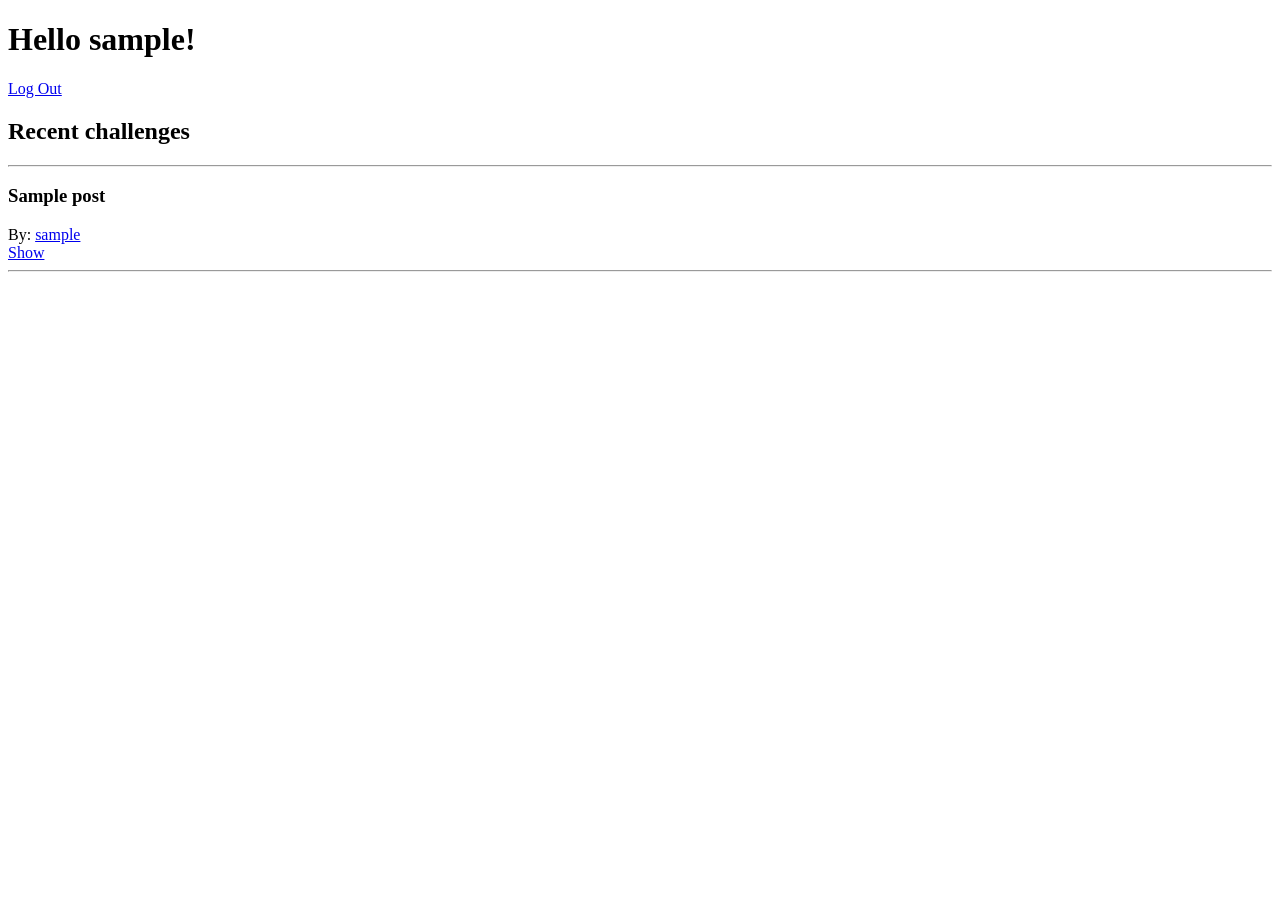
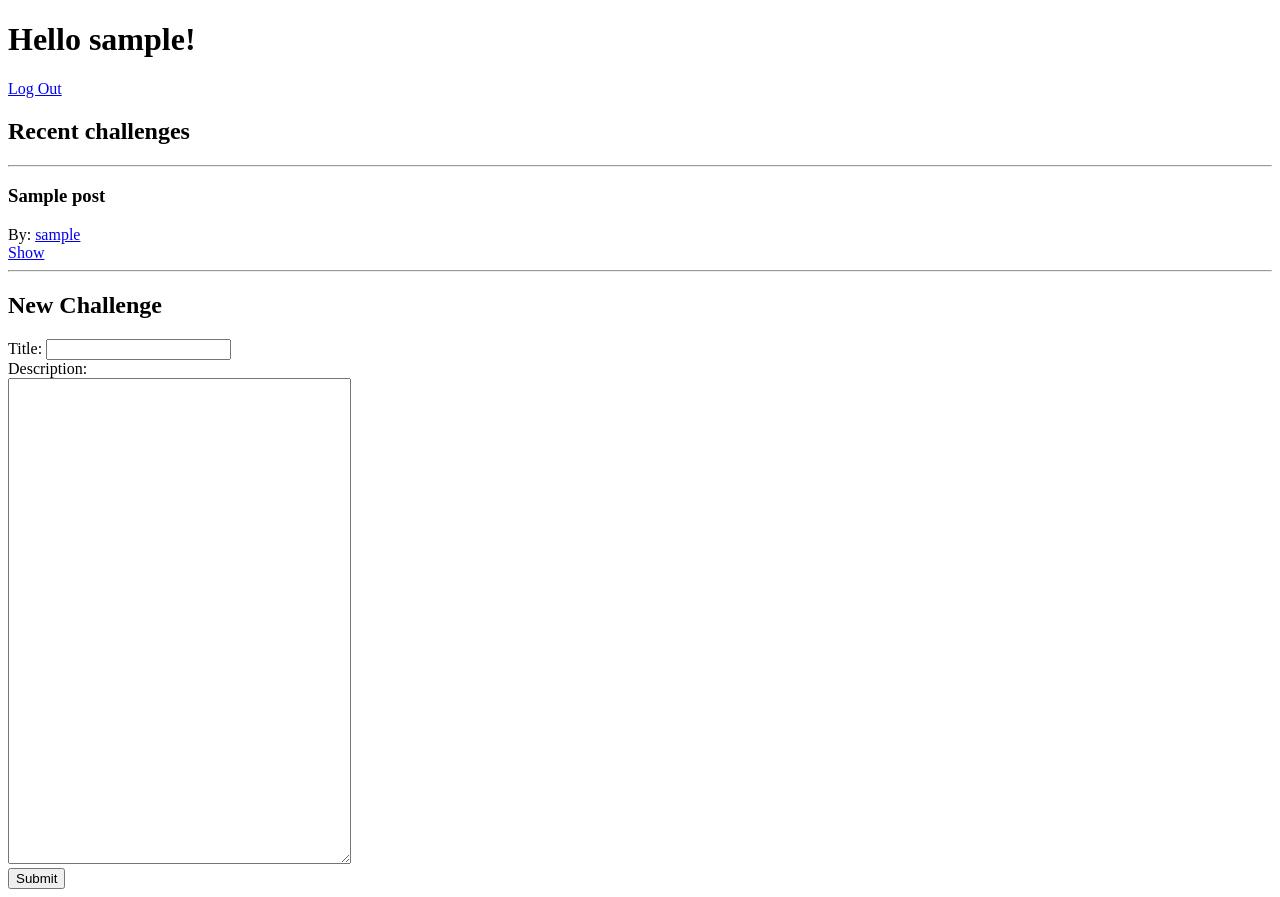
Before and after one commit to osmukkaHY/codegolf, a Flask app: template templates/index.html in a window 1280 px wide. Before the commit the page ends 272 px from the top, so only its background shows below. Run offline with Flask 3, Linux system fonts and the light colour scheme; the visitor is signed in with stand-in values (Sample User, id 1); the template is opened without the code that fills it: most values are stand-ins (such as "Sample title", 1, 10 or a date in 2020).

Commit message:
Added form for creating a challenge

```diff
--- a/templates/index.html
+++ b/templates/index.html
@@ -25,6 +25,13 @@
     <hr />
   </p>
   {% endfor %}
+  <h2>New Challenge</h2>
+  <form action="/post-challenge" method="POST">
+    Title: <input type="text" name="title" /> <br />
+    Description: <br />
+    <textarea name="description" rows=32 cols=40></textarea> <br />
+    <input type="submit" />
+  </form>
   {% else %}
   <h1>Log In</h1>
   <form action="/login" method="post">
```
